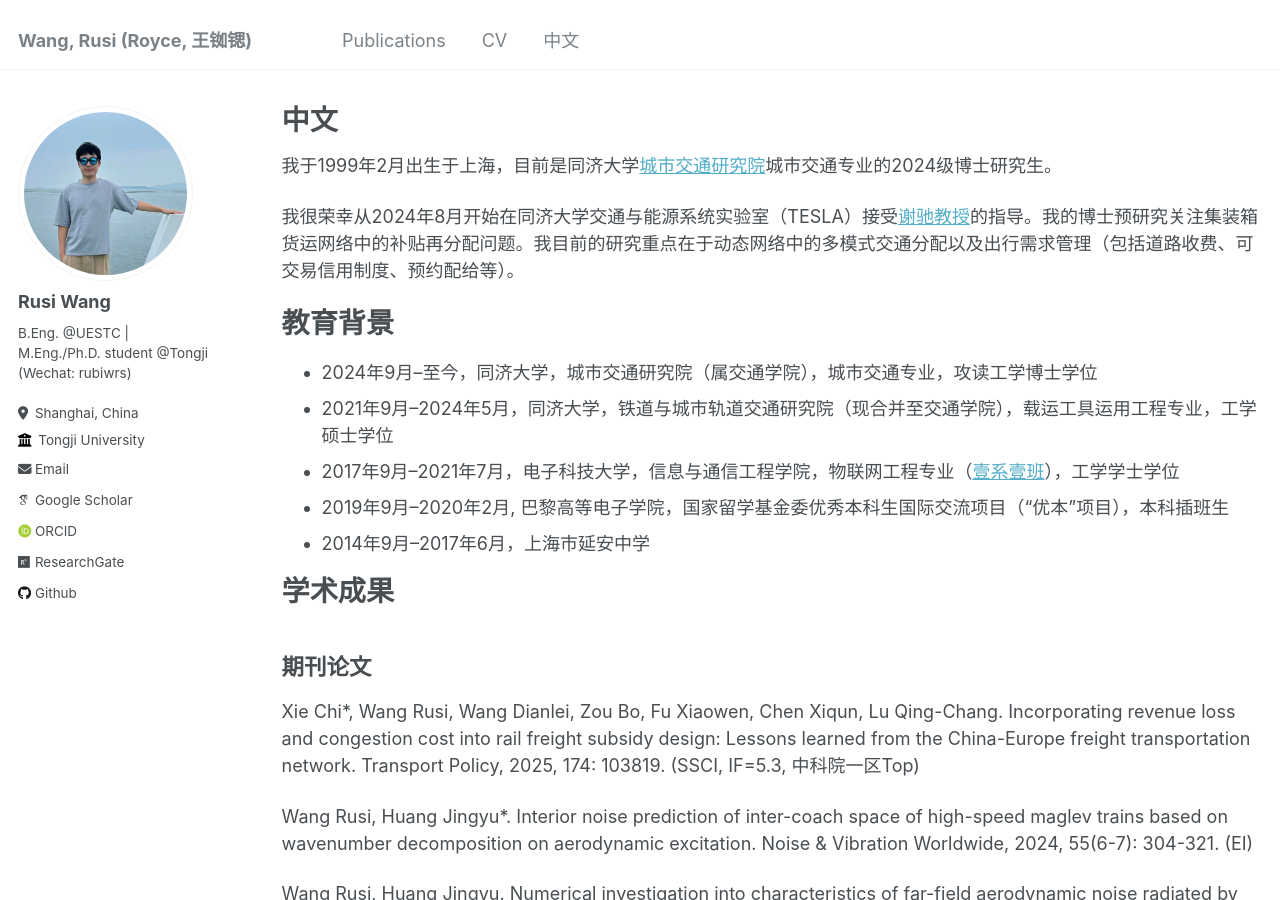
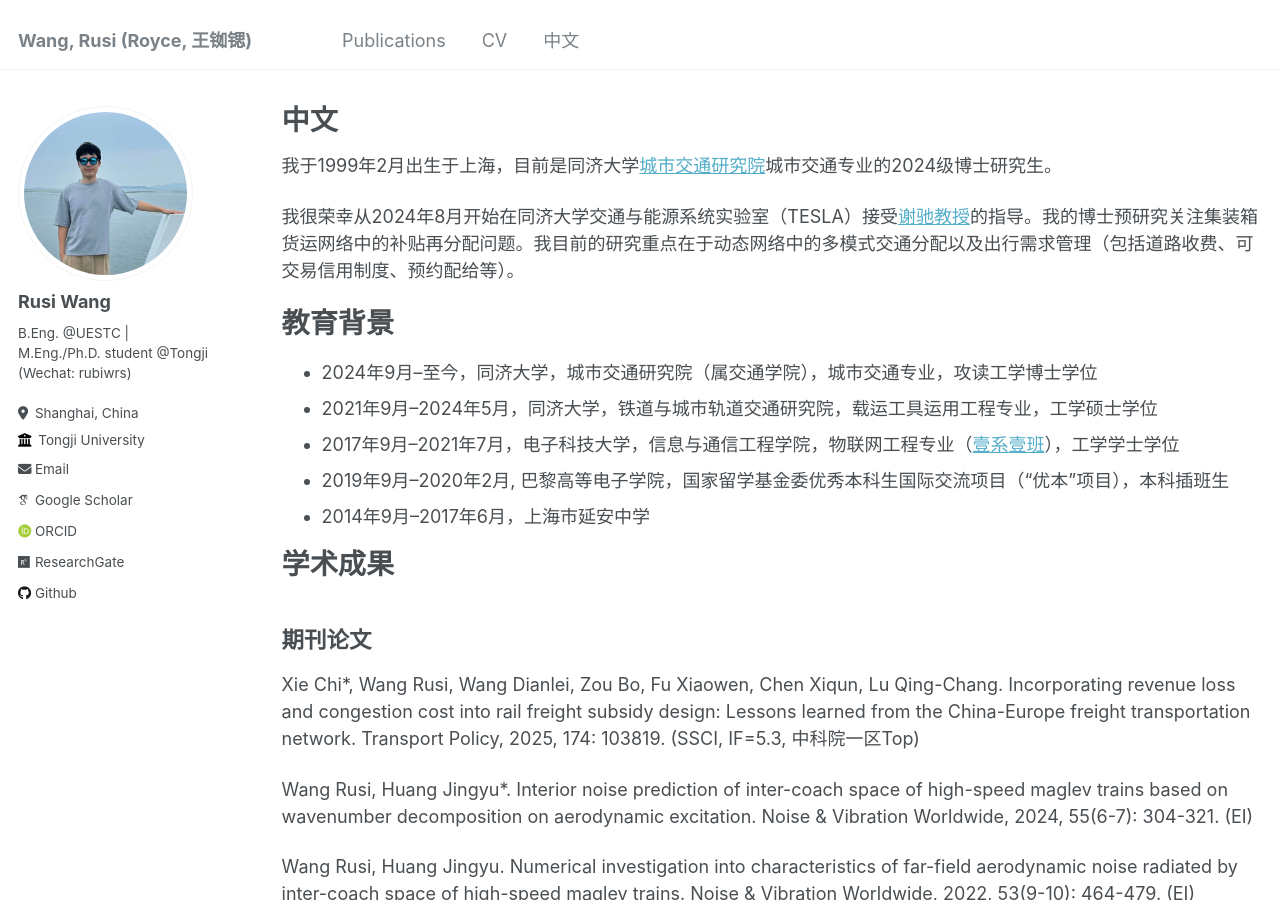
Before and after one commit to RusiWang99/RusiWang99.github.io, a Jekyll site: the page built from _pages/chinese.md, in a window 1280 px wide and 900 px high. Built offline with Jekyll 4.4.1, drawn with Linux system fonts in a browser that asks for light colours; some web fonts are replaced.

Commit message:
Update chinese.md

```diff
--- a/_pages/chinese.md
+++ b/_pages/chinese.md
@@ -12,7 +12,7 @@ author_profile: true
 教育背景
 ======
 * 2024年9月–至今，同济大学，城市交通研究院（属交通学院），城市交通专业，攻读工学博士学位
-* 2021年9月–2024年5月，同济大学，铁道与城市轨道交通研究院（现合并至交通学院），载运工具运用工程专业，工学硕士学位
+* 2021年9月–2024年5月，同济大学，铁道与城市轨道交通研究院，载运工具运用工程专业，工学硕士学位
 * 2017年9月–2021年7月，电子科技大学，信息与通信工程学院，物联网工程专业（[壹系壹班](https://mp.weixin.qq.com/s/ew-8znWxv4uh3Q9MWJyc2A)），工学学士学位
 * 2019年9月–2020年2月, 巴黎高等电子学院，国家留学基金委优秀本科生国际交流项目（“优本”项目），本科插班生
 * 2014年9月–2017年6月，上海市延安中学
```
